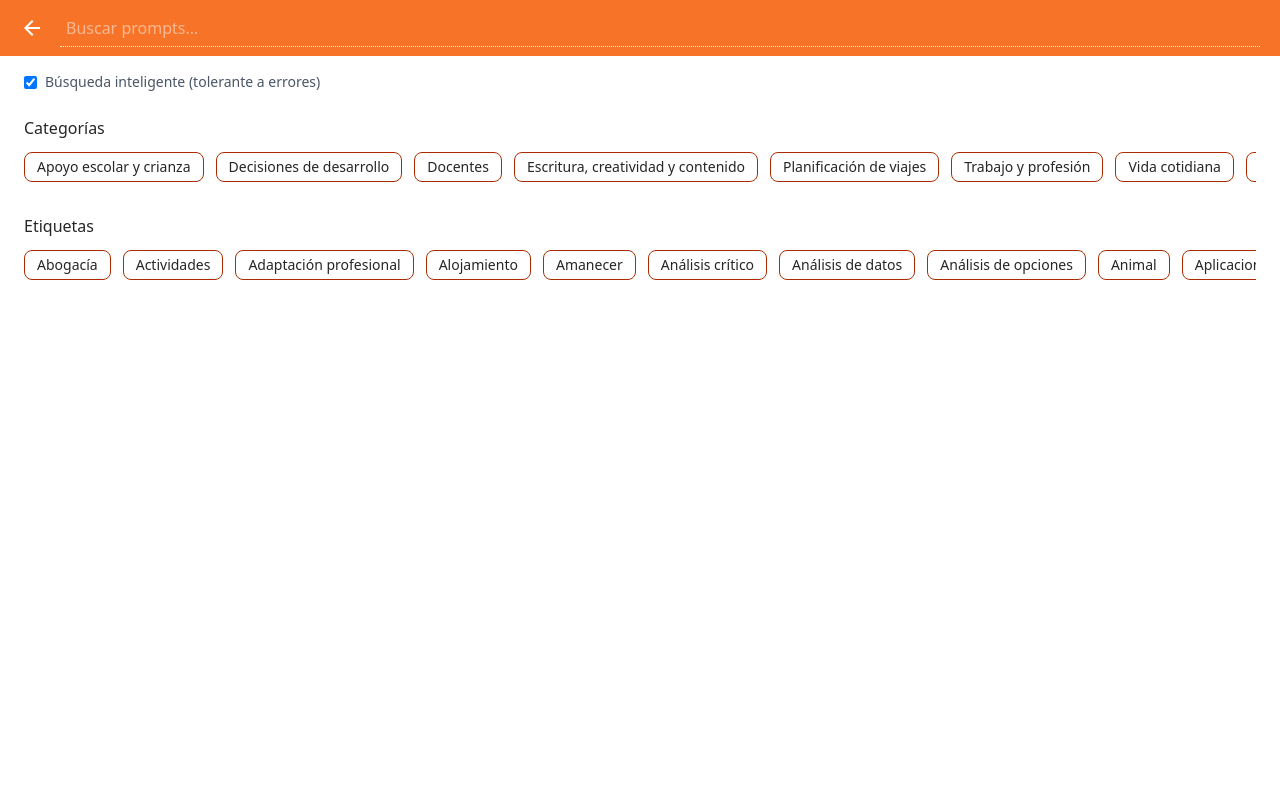
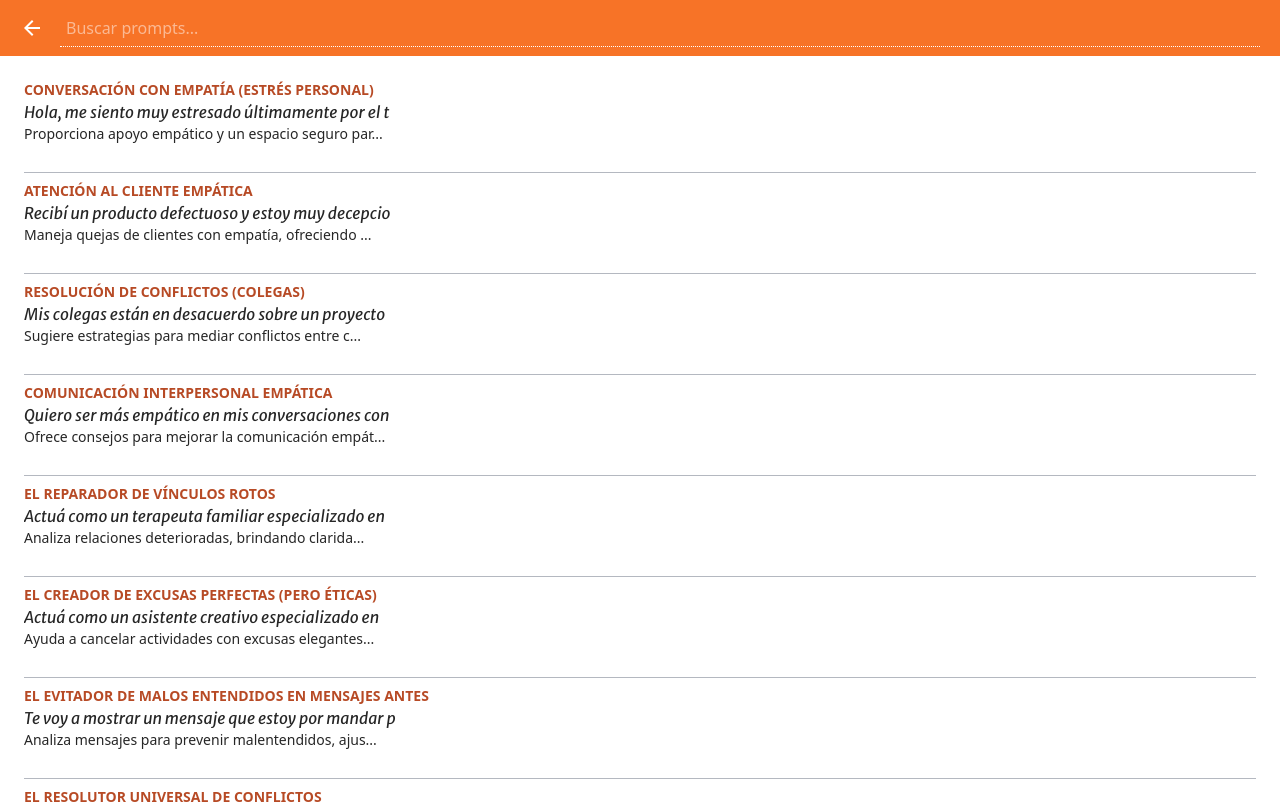
Before and after one commit to dmenta/prompt-dict, an Angular app: page /searching in a window 1280 px wide. Shown: the top 804 px of the page. Built offline with nearby package versions, Linux system fonts and the light colour scheme.

Commit message:
Eliminada busqueda usando tags y category

```diff
--- a/src/app/pages/searching/searching.ts
+++ b/src/app/pages/searching/searching.ts
@@ -1,7 +1,5 @@
-import { Component, computed, inject, signal } from "@angular/core";
-import { APP_BASE_HREF } from "@angular/common";
+import { Component, inject, signal } from "@angular/core";
 import {
-    ChipsList,
     createTextHighlight,
     HighlightedTextComponent,
     PersistService,
@@ -11,131 +9,66 @@ import { RouterLink } from "@angular/router";
 
 @Component({
     selector: "pd-searching",
-    imports: [SearchHeader, ChipsList, HighlightedTextComponent, RouterLink],
+    imports: [SearchHeader, HighlightedTextComponent, RouterLink],
     template: `<header pd-search-header (search)="onSearch($event)"></header>
-        <div class="px-6 py-4 overflow-hidden">
-            <div class="mb-4 flex items-center gap-3">
-                <label class="flex items-center gap-2 text-sm text-gray-600 dark:text-gray-300">
-                    <input
-                        type="checkbox"
-                        [checked]="fuzzySearchEnabled()"
-                        (change)="onFuzzyToggle($event)"
-                        class="rounded border-gray-300" />
-                    Búsqueda inteligente (tolerante a errores)
-                </label>
-            </div>
-
-            <h4 class="py-2">Categorías</h4>
-            <pd-chips-list [items]="categoriasActuales()" (chipClicked)="onCategoriaToggle($event)">
-            </pd-chips-list>
-            <h4 class="py-2">Etiquetas</h4>
-            <pd-chips-list [items]="etiquetasActuales()" (chipClicked)="onEtiquetaToggle($event)">
-            </pd-chips-list>
-
-            <div class="py-6 w-full">
-                <ul class="divide-y-[0.5px] divide-gray-500 space-y-2 overflow-hidden">
-                    @for ( prompt of prompts(); track prompt.id) {
-                    <li class="flex flex-col pt-1 pb-3 items-start justify-center relative">
+        <ul class="divide-y-[0.5px] divide-gray-500/50 px-6 py-4">
+            @for ( prompt of allSearchResults(); track prompt.id) {
+            <li
+                class="flex flex-col items-start justify-center relative  overflow-x-hidden  py-2 w-full">
                 <a [routerLink]="['/', promptUrl, prompt.originalItem.slug]">
                     <pd-highlighted-text
                         [textData]="prompt.titulo"
-                                class="text-primary-dark  uppercase font-semibold opacity-85 text-sm group-hover:opacity-100 truncate w-full"></pd-highlighted-text>
-                        </a>
+                        class="text-primary-dark  uppercase font-semibold opacity-85 text-sm/5 group-hover:opacity-100"></pd-highlighted-text>
                     <pd-highlighted-text
                         [textData]="prompt.prompt"
                         class="font-merri italic"></pd-highlighted-text>
                     <pd-highlighted-text
                         [textData]="prompt.descripcion"
-                            class="text-sm"></pd-highlighted-text>
+                        class=" text-sm/5 "></pd-highlighted-text>
+                </a>
             </li>
             }
-                </ul>
-            </div>
-        </div>`,
+        </ul> `,
 })
 export class Searching {
     private longitud = 50;
+    private persistService = inject(PersistService);
+    private emptySearch = this.persistService
+        .prompts()
+        .slice(0, 10)
+        .map((item) => ({
+            id: item.id,
+            titulo: { parts: [item.titulo.slice(0, this.longitud)], in: -1 },
+            prompt: { parts: [item.prompt.slice(0, this.longitud)], in: -1 },
+            descripcion: {
+                parts: [
+                    `${item.descripcion.slice(0, this.longitud)}...
+                `,
+                ],
+                in: -1,
+            },
+            autor: { parts: [item.autor.slice(0, this.longitud)], in: -1 },
+            matchType: "exact",
+            matchScore: 1.0,
+            originalItem: item,
+        })) as ItemEncontradoExtendido[];
+
+    private currentSearchTerm = signal<string>("");
+
     promptUrl = "prompt";
-
-    private persistService = inject(PersistService);
-    private todasLasEtiquetas = this.persistService.tags();
-    private todasLasCategorias = this.persistService.categories();
-
-    private etiquetas = signal<string[]>([]);
-    private categorias = signal<string[]>([]);
-    private currentSearchTerm = signal<string>("");
-    public fuzzySearchEnabled = signal<boolean>(true);
-
-    private allSearchResults = signal<ItemEncontradoExtendido[]>([]);
-
-    prompts = computed(() => {
-        const results = this.allSearchResults();
-        const selectedCategories = this.categorias();
-        const selectedTags = this.etiquetas();
-
-        return results;
-
-        // if (selectedCategories.length === 0 && selectedTags.length === 0) {
-        //     return results; // No filtros aplicados, retornar todos los resultados
-        // }
-
-        // return results.filter((prompt) => {
-        //     // Para categorías: verificar en el item original
-        //     const originalCategory = prompt.originalItem.categoria;
-        //     const matchesCategory =
-        //         selectedCategories.length === 0 ||
-        //         selectedCategories.some((selectedCat) => originalCategory.includes(selectedCat));
-
-        //     // Para tags: verificar en el item original
-        //     const originalTags = prompt.originalItem.tags || [];
-        //     const matchesTags =
-        //         selectedTags.length === 0 ||
-        //         selectedTags.some((selectedTag) =>
-        //             originalTags.some((tag: string) => tag.includes(selectedTag))
-        //         );
-
-        //     return matchesCategory || matchesTags;
-        // });
-    });
-    etiquetasActuales = computed(() =>
-        this.todasLasEtiquetas
-            .map((tag) => ({
-                id: tag.slug,
-                name: tag.text,
-                activa:
-                    this.etiquetas().length !== this.todasLasEtiquetas.length &&
-                    this.etiquetas().includes(tag.text),
-            }))
-            .sort(
-                (a, b) =>
-                    (a.activa === true ? 0 : 1) - (b.activa === true ? 0 : 1) ||
-                    a.name.localeCompare(b.name)
-            )
-    );
-
-    categoriasActuales = computed(() =>
-        this.todasLasCategorias
-            .map((cat) => ({
-                id: cat.slug,
-                name: cat.text,
-                activa:
-                    this.categorias().length !== this.todasLasCategorias.length &&
-                    this.categorias().includes(cat.text),
-            }))
-            .sort(
-                (a, b) =>
-                    (a.activa === true ? 0 : 1) - (b.activa === true ? 0 : 1) ||
-                    a.name.localeCompare(b.name)
-            )
-    );
+    allSearchResults = signal<ItemEncontradoExtendido[]>([]);
 
     onSearch(searchTerm: string) {
+        if (searchTerm.length === 0) {
+            this.allSearchResults.set(this.emptySearch);
+            this.currentSearchTerm.set("");
+            return;
+        }
+
         this.currentSearchTerm.set(searchTerm);
-        const resultado = this.persistService.search(searchTerm!, this.fuzzySearchEnabled());
+        const resultado = this.persistService.search(searchTerm!, true);
 
         if (resultado.found.length === 0) {
-            this.etiquetas.set([]);
-            this.categorias.set([]);
             this.allSearchResults.set([]);
             return;
         }
@@ -147,8 +80,6 @@ export class Searching {
                 prompt: { parts: [], in: -1 },
                 descripcion: { parts: [], in: -1 },
                 autor: { parts: [], in: -1 },
-                categoria: { parts: [], in: -1 },
-                tags: [],
                 matchType: found.relevanceScore === 1.0 ? "exact" : "fuzzy",
                 matchScore: found.relevanceScore,
                 originalItem: found.item,
@@ -156,7 +87,7 @@ export class Searching {
 
             // Solo procesar highlight si hay término de búsqueda
             if (searchTerm.length > 0) {
-                if (found.foundIn !== "tags") {
+                if (found.foundIn !== "tags" && found.foundIn !== "categoria") {
                     // Usar la nueva utilidad de highlight
                     const highlight = createTextHighlight(
                         found.item[found.foundIn] as string,
@@ -167,13 +98,6 @@ export class Searching {
                         parts: highlight.parts,
                         in: highlight.highlightIndex,
                     };
-                } else {
-                    // Para tags, filtrar las que coinciden
-                    item.tags = found.item.tags.filter((tag) =>
-                        resultado.etiquetas.some(
-                            (etiqueta) => etiqueta.toLowerCase() === tag.toLowerCase()
-                        )
-                    );
                 }
             }
 
@@ -182,51 +106,10 @@ export class Searching {
             return item;
         });
 
-        const categoriasUnificadas = new Set<string>([
-            ...this.categorias(),
-            ...resultado.categorias,
-        ]);
-        const etiquetasUnificadas = new Set<string>([...this.etiquetas(), ...resultado.etiquetas]);
-        this.etiquetas.set(Array.from(etiquetasUnificadas));
-        this.categorias.set(Array.from(categoriasUnificadas));
         this.allSearchResults.set(salida);
-
-        console.log("Resultados de búsqueda:", salida);
     }
 
-    onCategoriaToggle(categoria: { id: string; name: string; activa: boolean }) {
-        const current = this.categorias();
-        if (categoria.activa) {
-            // Si está activa, la removemos
-            this.categorias.set(current.filter((cat) => cat !== categoria.name));
-        } else {
-            // Si no está activa, la agregamos
-            this.categorias.set([...current, categoria.name]);
-        }
-    }
-
-    onEtiquetaToggle(etiqueta: { id: string; name: string; activa: boolean }) {
-        const current = this.etiquetas();
-        if (etiqueta.activa) {
-            // Si está activa, la removemos
-            this.etiquetas.set(current.filter((tag) => tag !== etiqueta.name));
-        } else {
-            // Si no está activa, la agregamos
-            this.etiquetas.set([...current, etiqueta.name]);
-        }
-    }
-
-    onFuzzyToggle(event: Event) {
-        const target = event.target as HTMLInputElement;
-        this.fuzzySearchEnabled.set(target.checked);
-
-        // Re-ejecutar la búsqueda con la nueva configuración
-        if (this.currentSearchTerm()) {
-            this.onSearch(this.currentSearchTerm());
-        }
-    }
-
-    private fillEmptyFields(item: ItemEncontrado, originalItem: any): void {
+    private fillEmptyFields(item: ItemEncontrado, originalItem: any) {
         if (item.titulo.parts.length === 0) {
             item.titulo = {
                 parts: [originalItem.titulo.slice(0, this.longitud)],
@@ -254,8 +137,6 @@ type ItemEncontrado = {
     prompt: { parts: string[]; in: number };
     descripcion: { parts: string[]; in: number };
     autor: { parts: string[]; in: number };
-    categoria: { parts: string[]; in: number };
-    tags: string[] | null;
 };
 
 type ItemEncontradoExtendido = ItemEncontrado & {
```
Also changed, not shown: src/app/core/services/persist.service.ts (+2 -10 lines). Lines whose indentation alone changed are shown as unchanged.
